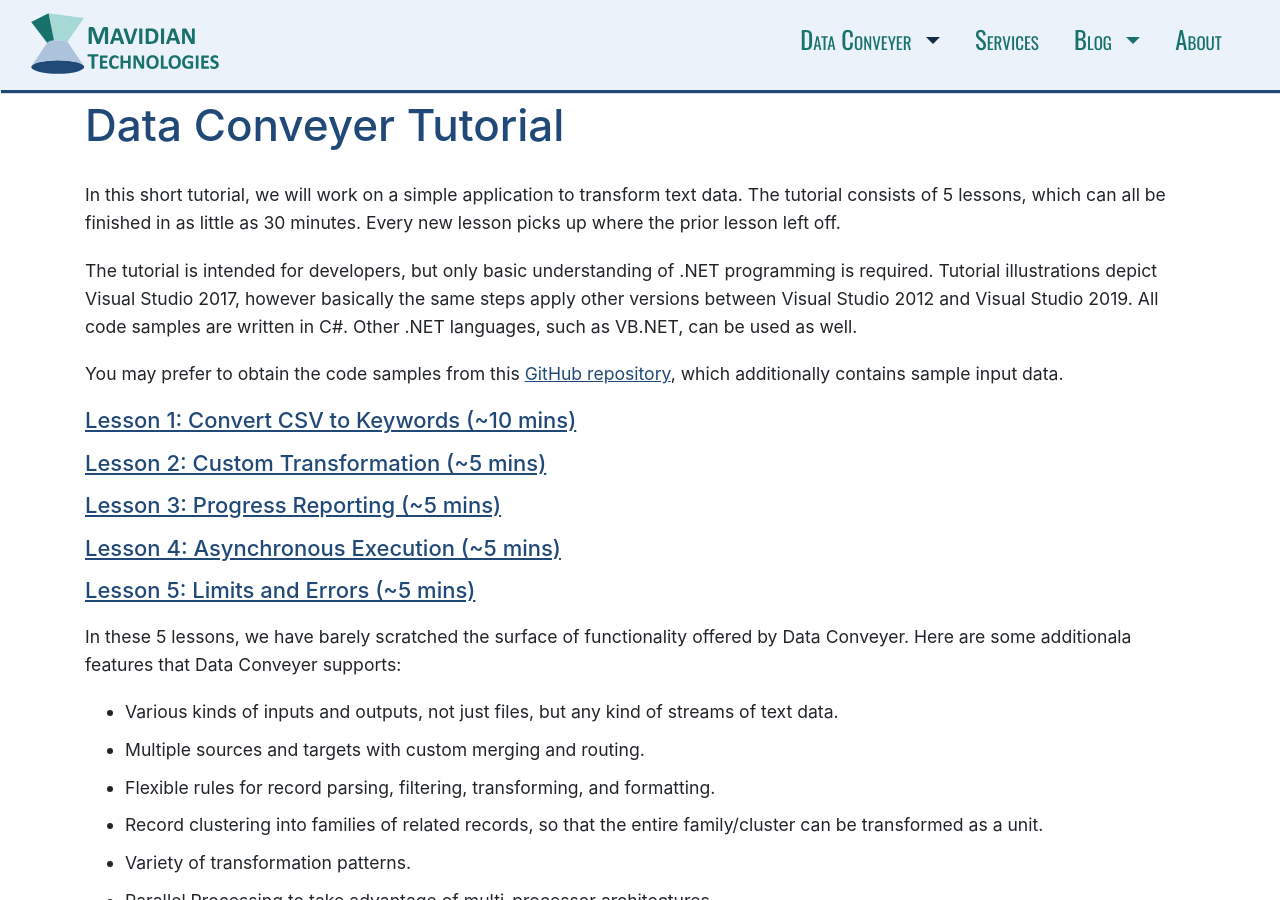
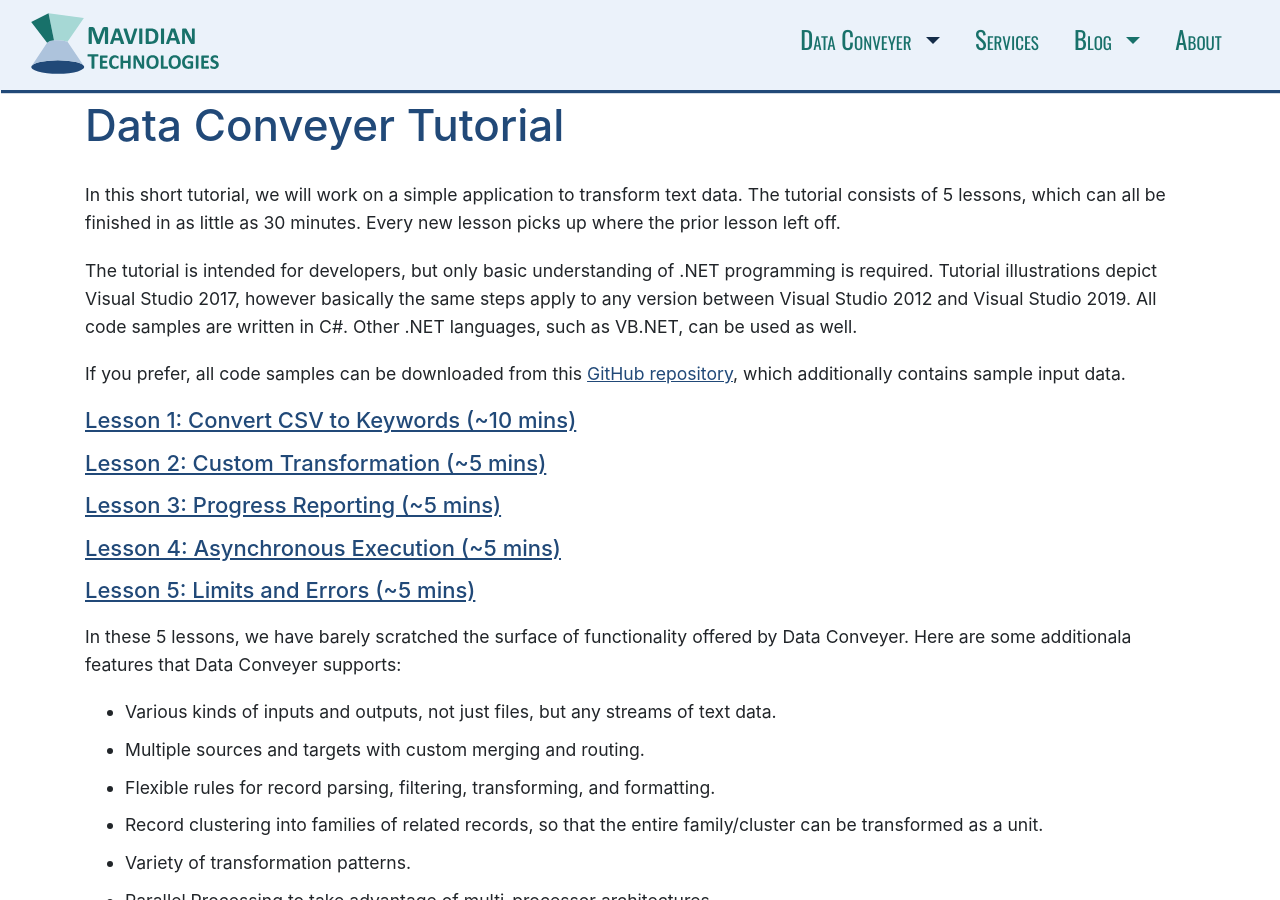
Before and after one commit to mavidian/mavidian.github.io, a Jekyll site: the page built from dataconveyer/tutorial.md, in a window 1280 px wide and 900 px high, scrolled down 288 px. Built offline with Jekyll 4.4.1, drawn with Linux system fonts in a browser that asks for light colours; nearby versions of some CDN libraries.

Commit message:
Fix typos.

```diff
--- a/dataconveyer/tutorial.md
+++ b/dataconveyer/tutorial.md
@@ -8,9 +8,9 @@ permalink: /dataconveyer/tutorial/
 
 In this short tutorial, we will work on a simple application to transform text data. The tutorial consists of 5 lessons, which can all be finished in as little as 30 minutes. Every new lesson picks up where the prior lesson left off.
 
-The tutorial is intended for developers, but only basic understanding of .NET programming is required. Tutorial illustrations depict Visual Studio 2017, however basically the same steps apply other versions between Visual Studio 2012 and Visual Studio 2019. All code samples are written in C#. Other .NET languages, such as VB.NET, can be used as well.
+The tutorial is intended for developers, but only basic understanding of .NET programming is required. Tutorial illustrations depict Visual Studio 2017, however basically the same steps apply to any version between Visual Studio 2012 and Visual Studio 2019. All code samples are written in C#. Other .NET languages, such as VB.NET, can be used as well.
 
-You may prefer to obtain the code samples from this [GitHub repository](https://github.com/mavidian/DataConveyer_tutorial_files){:target="_blank"}, which additionally contains sample input data.
+If you prefer, all code samples can be downloaded from this [GitHub repository](https://github.com/mavidian/DataConveyer_tutorial_files){:target="_blank"}, which additionally contains sample input data.
 
 ##### [Lesson 1: Convert CSV to Keywords (~10 mins)]({{ "/dataconveyer/tutorial/lesson1.html" | relative_url }})
 
@@ -23,9 +23,10 @@ You may prefer to obtain the code samples from this [GitHub repository](https://
 ##### [Lesson 5: Limits and Errors (~5 mins)]({{ "/dataconveyer/tutorial/lesson5.html" | relative_url }})
 
 <p/>
+
 In these 5 lessons, we have barely scratched the surface of functionality offered by Data&nbsp;Conveyer. Here are some additionala features that Data&nbsp;Conveyer supports:
 
-* Various kinds of inputs and outputs, not just files, but any kind of streams of text data.
+* Various kinds of inputs and outputs, not just files, but any streams of text data.
 * Multiple sources and targets with custom merging and routing.
 * Flexible rules for record parsing, filtering, transforming, and formatting.
 * Record clustering into families of related records, so that the entire family/cluster can be transformed as a unit.
```
Also changed, not shown: dataconveyer/features.md (+1 -1 lines), dataconveyer/use-cases.md (+2 -2 lines).
